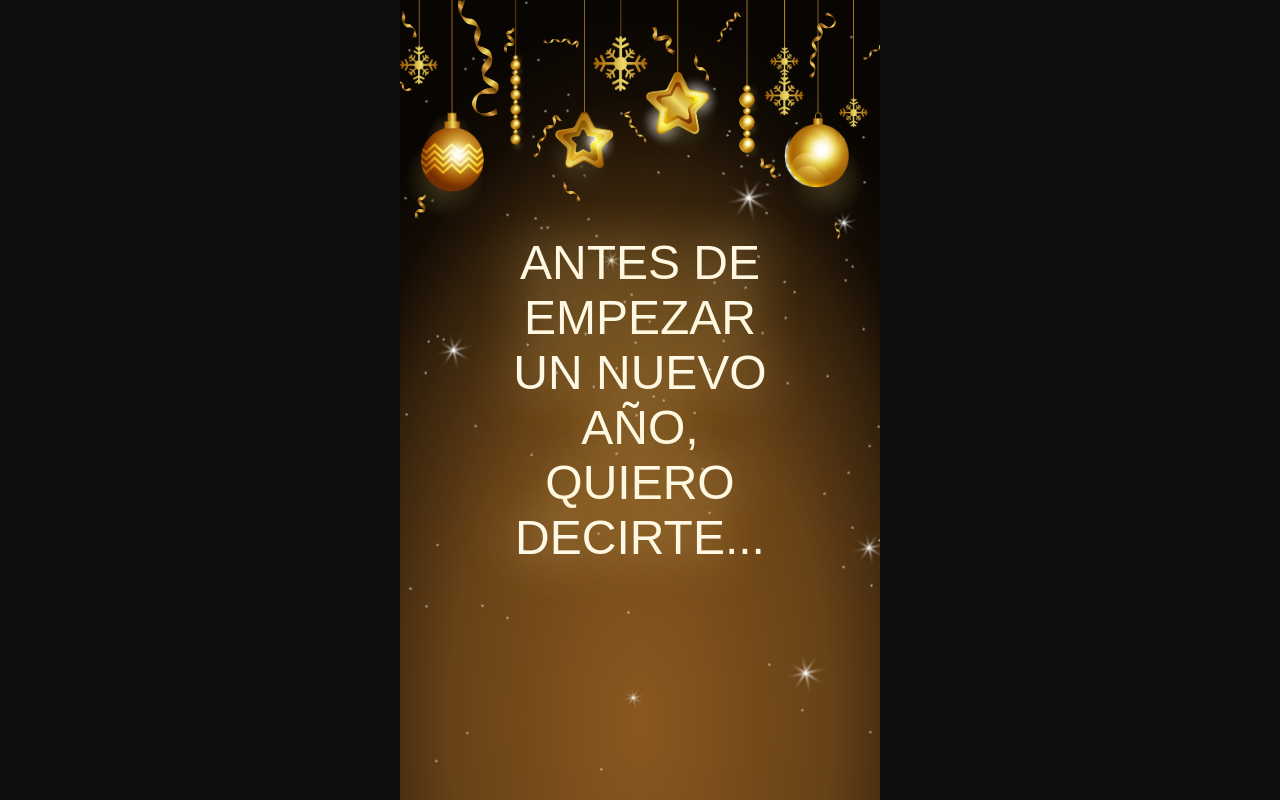
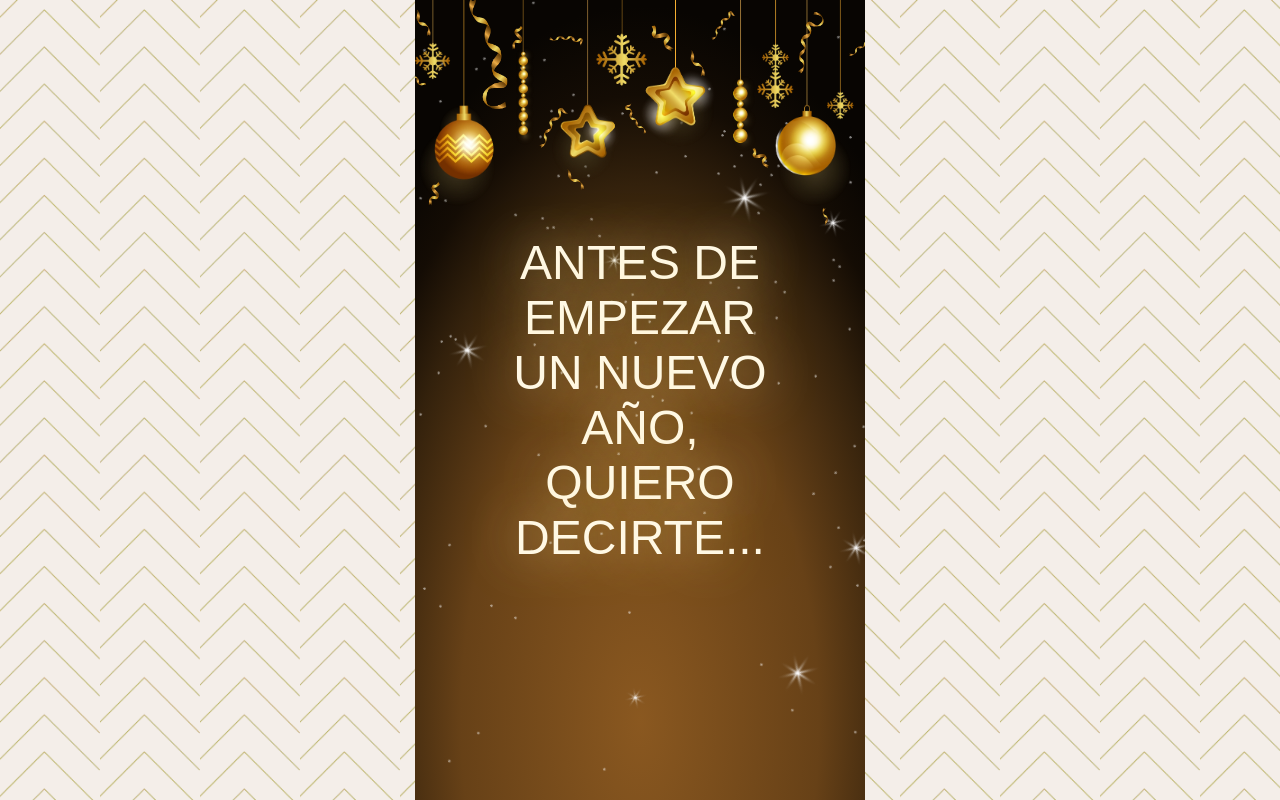
Before and after one commit to DacaxSAC/sofi-letters-new-year-landing, a React (Vite) app: page / in a window 1280 px wide. Shown: the top 800 px of the page. Built offline with nearby package versions, Linux system fonts and the light colour scheme; a web font is replaced by a local one.

Commit message:
style: add background image and color to layout and reduce main content max-width.

```diff
--- a/src/layout/layout.module.css
+++ b/src/layout/layout.module.css
@@ -5,10 +5,14 @@
 
     width: 100vw;
     min-height: 100vh;
+    background-color: #F4EEE9;
+    background-image: url('../assets/bg-overflow.webp');
+    background-repeat: repeat;
+    background-size: 100px;
 }
 
 .layout main {
     width: 100%;
-    max-width: 480px;
+    max-width: 450px;
     min-height: 100vh;
 }
```
